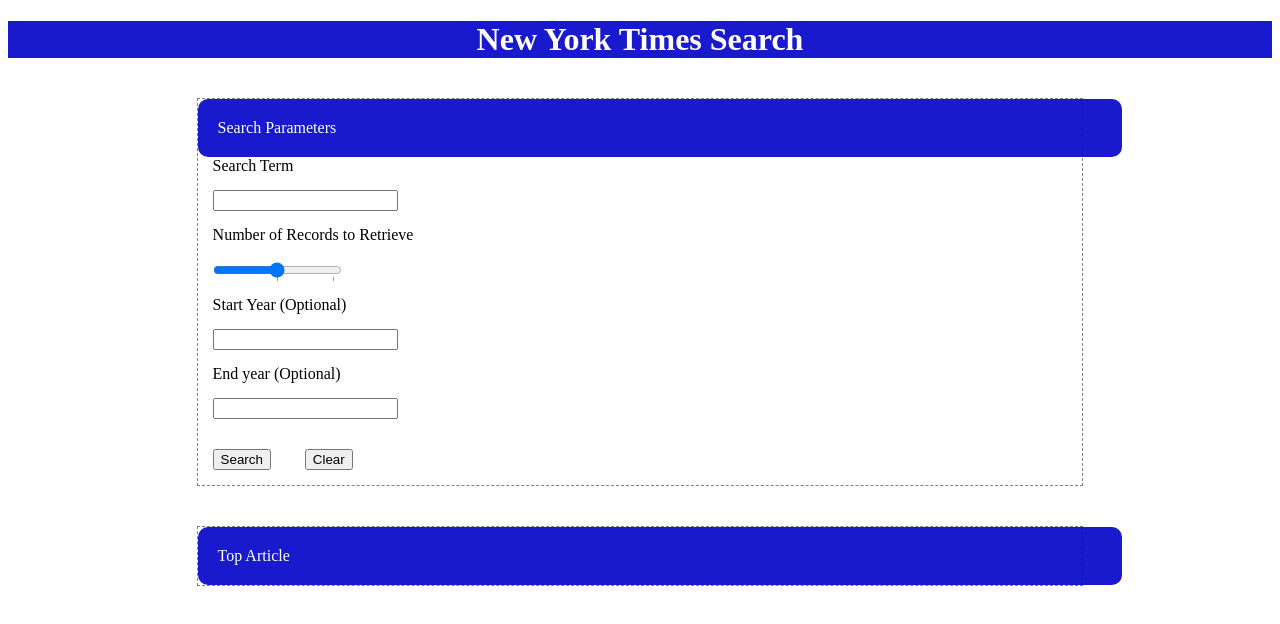
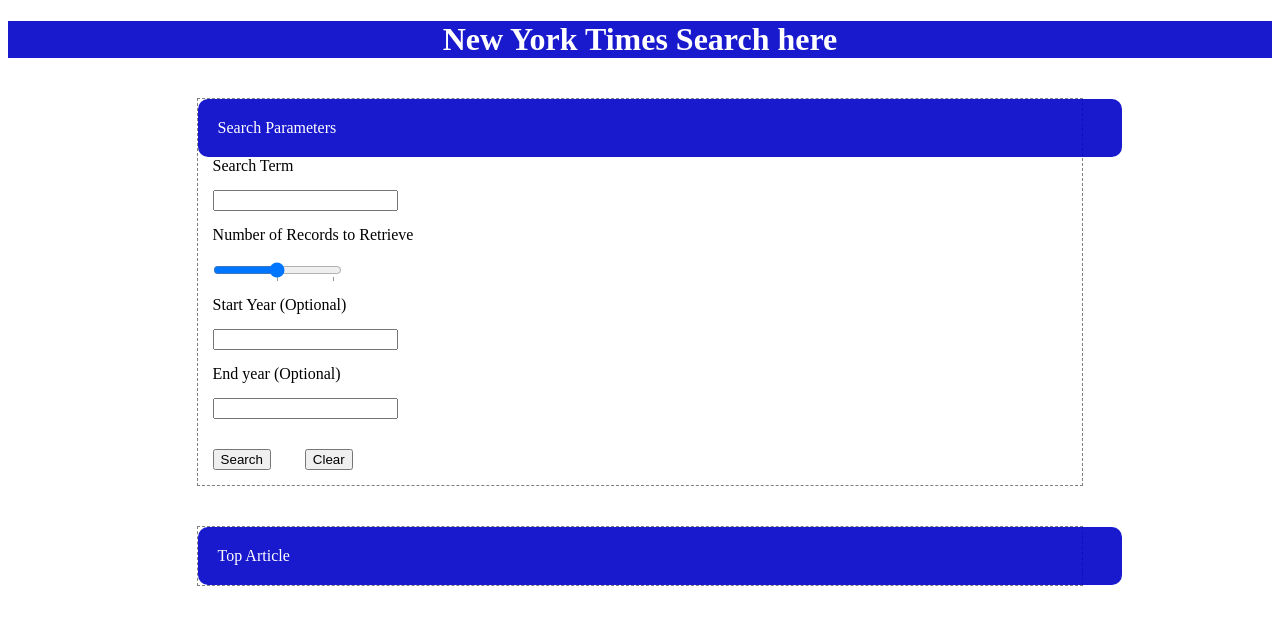
Before and after one commit to NateRendon/NYTSearch, a plain HTML site: page index.html in a window 1280 px wide. Drawn offline with nearby package versions, Linux system fonts and the light colour scheme.

Commit message:
add here to h1 tag

```diff
--- a/index.html
+++ b/index.html
@@ -10,7 +10,7 @@
 </head>
 <body>
     <header id="title-header">
-        <h1>New York Times Search</h1>
+        <h1>New York Times Search here</h1>
 
     </header>
 
```
